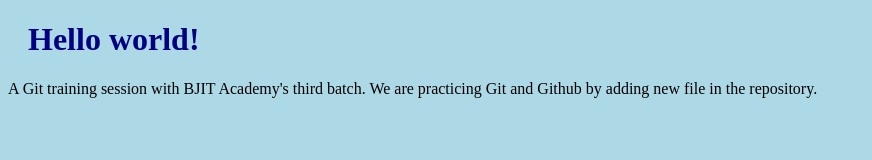
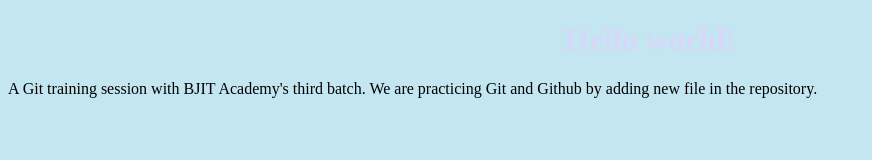
Before and after one commit to uksaha77/localediningguide, a plain HTML site: page index.html in a window 1280 px wide. Shown: the whole page, without its empty margins (0-872 px from the left). Drawn offline with Linux system fonts and the light colour scheme.

Commit message:
Files modified

```diff
--- a/bluestyle.css
+++ b/bluestyle.css
@@ -1,8 +1,9 @@
 body {
-background-color: lightblue;
+background-color: rgb(196, 230, 241);
 }
 
 h1 {
-color: navy;
+color: rgb(215, 215, 250);
 margin-left: 20px;
+text-align: center;
 }
```
